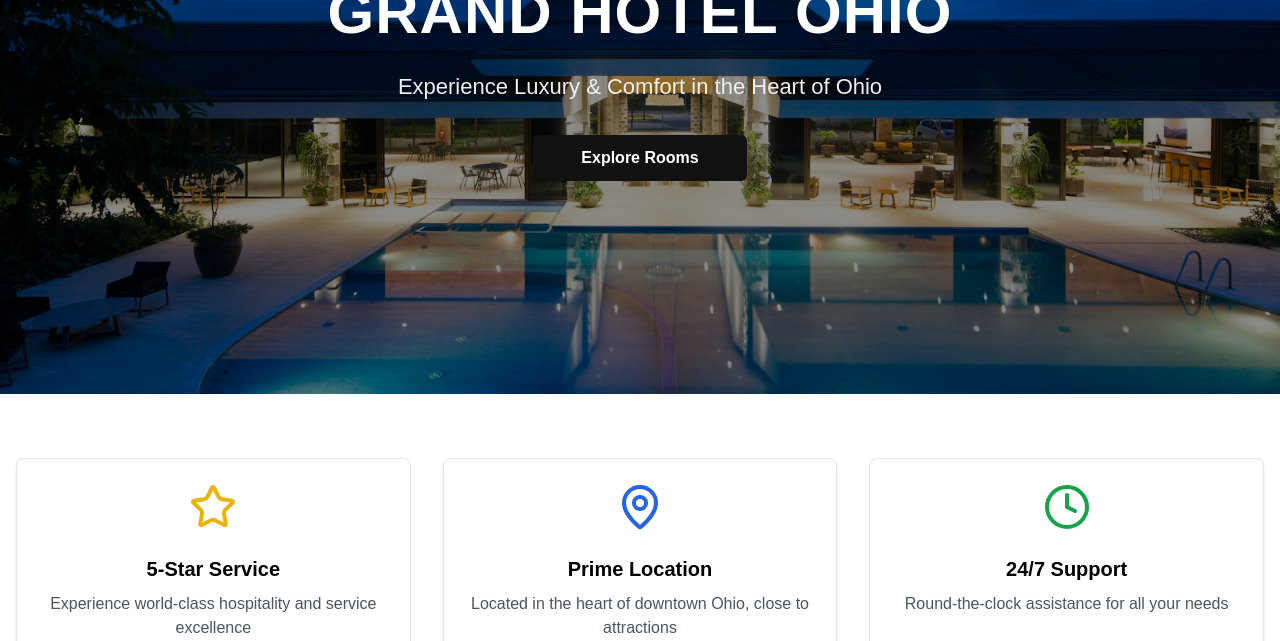
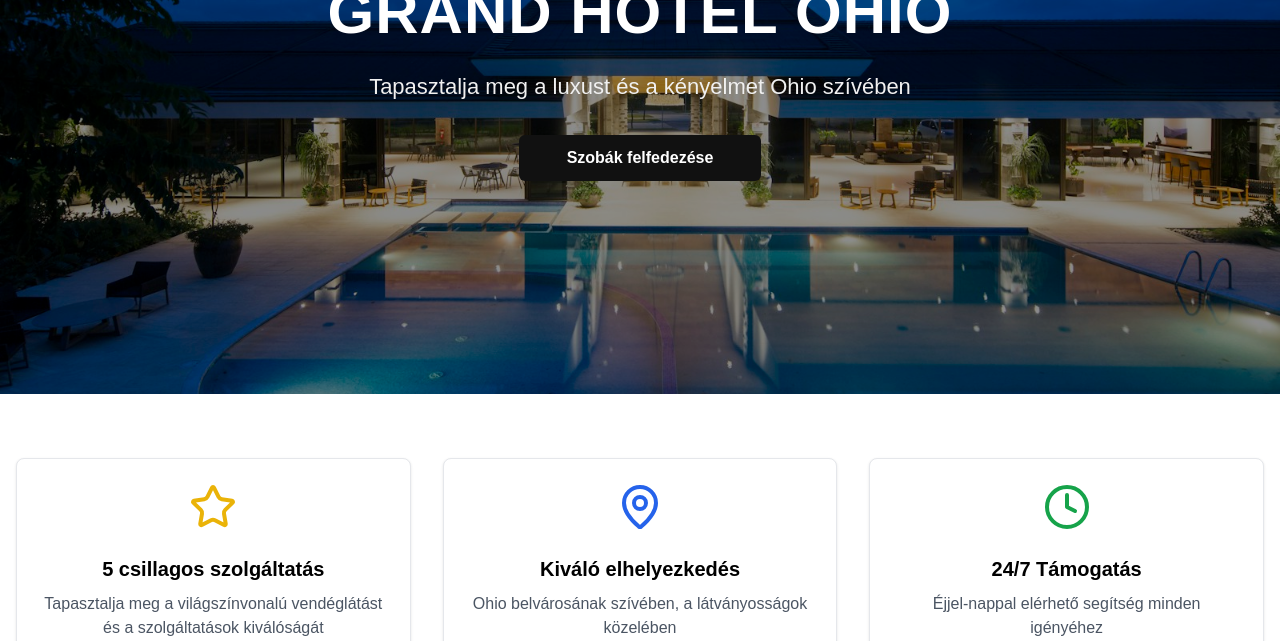
Before and after one commit to SimonBoldi12/GrandHotelOhio-FE, a React (Vite) app: page / in a window 1280 px wide. Shown: the part 311-952 px from the top of the page. Built offline with nearby package versions, Linux system fonts and the light colour scheme; no server answers.

Commit message:
homepage changes, profilepage style change, editroompage debug(roomphoto)

```diff
--- a/src/components/admin/edit-room-page/EditRoomPage.jsx
+++ b/src/components/admin/edit-room-page/EditRoomPage.jsx
@@ -61,13 +61,9 @@ function EditRoomPage() {
             formData.append("roomDescription", roomDetails.roomDescription);
 
             if(file) {
-                formData.append("roomPhoto", file);
+                formData.append("photo", file);
             }
-             for (let [key, value] of formData.entries()) {
-            console.log(key, value);
-        }
             const result = await updateRoom(roomId, formData);
-             console.log("result:", result);
             if(result.status === 200) {
                 setSuccess("Szoba sikeresen frissítve!");
                 setTimeout(() => {
--- a/src/components/home/HomePage.jsx
+++ b/src/components/home/HomePage.jsx
@@ -10,28 +10,23 @@ function HomePage() {
     const navigate = useNavigate();
     const [roomSearchResults, setRoomSearchResults] = useState([]);
 
-
     function handleSearchResult(results) {
         setRoomSearchResults(results);
     }
 
     return (
         <div className={style.home}>
-            {/* HEADER / BANNER SECTION */}
             <section>
                 <header className={style.headerBanner}>
-                    {/* Sötét overlay */}
                     <div className={style.overlay}></div>
-
-                    {/* Középre igazított tartalom */}
                     <div className={style.overlayContent}>
                         <h1>Grand Hotel Ohio</h1>
-                        <h3>Experience Luxury &amp; Comfort in the Heart of Ohio</h3>
+                        <h3>Tapasztalja meg a luxust és a kényelmet Ohio szívében</h3>
                         <button
                             className={style.exploreBtn}
                             onClick={() => navigate('/rooms')}
                         >
-                            Explore Rooms
+                            Szobák felfedezése
                         </button>
                     </div>
                 </header>
@@ -41,9 +36,9 @@ function HomePage() {
                         <div className={style.card}>
                             <div className={style.cardContent}>
                                 <Star className={style.iconStar} />
-                            <h3 className={style.cardTitle}>5-Star Service</h3>
+                                <h3 className={style.cardTitle}>5 csillagos szolgáltatás</h3>
                                 <p className={style.cardText}>
-                              Experience world-class hospitality and service excellence
+                                    Tapasztalja meg a világszínvonalú vendéglátást és a szolgáltatások kiválóságát
                                 </p>
                             </div>
                         </div>
@@ -51,9 +46,9 @@ function HomePage() {
                         <div className={style.card}>
                             <div className={style.cardContent}>
                                 <MapPin className={style.iconMap} />
-                            <h3 className={style.cardTitle}>Prime Location</h3>
+                                <h3 className={style.cardTitle}>Kiváló elhelyezkedés</h3>
                                 <p className={style.cardText}>
-                              Located in the heart of downtown Ohio, close to attractions
+                                    Ohio belvárosának szívében, a látványosságok közelében
                                 </p>
                             </div>
                         </div>
@@ -61,14 +56,13 @@ function HomePage() {
                         <div className={style.card}>
                             <div className={style.cardContent}>
                                 <Clock className={style.iconClock} />
-                            <h3 className={style.cardTitle}>24/7 Support</h3>
+                                <h3 className={style.cardTitle}>24/7 Támogatás</h3>
                                 <p className={style.cardText}>
-                              Round-the-clock assistance for all your needs
+                                    Éjjel-nappal elérhető segítség minden igényéhez
                                 </p>
                             </div>
                         </div>
                     </div>
-
 
                     <RoomSearch handleSearchResult={handleSearchResult} />
                     <RoomResult roomSearchResults={roomSearchResults} />
@@ -99,12 +93,12 @@ function HomePage() {
                             />
                             <img
                                 src="https://images.unsplash.com/photo-1571896349842-33c89424de2d?w=800"
-                            alt="Hotel Restaurant"
+                                alt="Hotel Étterem"
                                 className={`${style.hotelImage} ${style.imageOffsetDown}`}
                             />
                             <img
                                 src="https://images.unsplash.com/photo-1584132967334-10e028bd69f7?w=800"
-                            alt="Hotel Pool"
+                                alt="Hotel Medence"
                                 className={`${style.hotelImage} ${style.imageOffsetUp}`}
                             />
                             <img
--- a/src/components/profile/profile-page/ProfilePage.jsx
+++ b/src/components/profile/profile-page/ProfilePage.jsx
@@ -51,7 +51,7 @@ function ProfilePage() {
         )}
 
         <div className={style.bookingsSection}>
-            <h3>Foglalásai</h3>
+            <h3>Foglalásaim</h3>
             <div className={style.bookingList}>
                 {user && user.bookings && user.bookings.length > 0 ? (
                     user.bookings.map((booking) => (
--- a/src/components/profile/profile-page/ProfilePage.module.css
+++ b/src/components/profile/profile-page/ProfilePage.module.css
@@ -156,7 +156,7 @@
 
 .roomPhoto {
   width: 100%;
-  max-height: 220px;
+  max-height: 350px;
   object-fit: cover;
   border-radius: 8px;
   margin-top: 14px;
```
Lines whose indentation alone changed are shown as unchanged.
